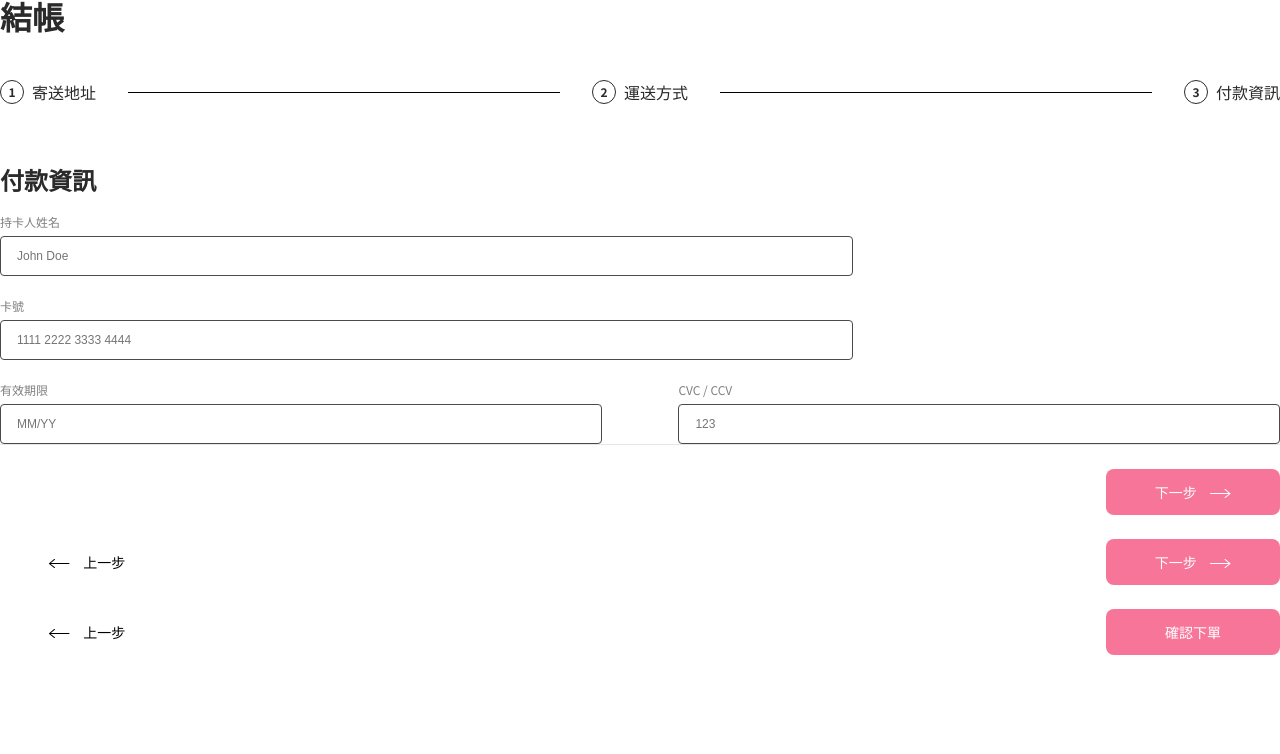
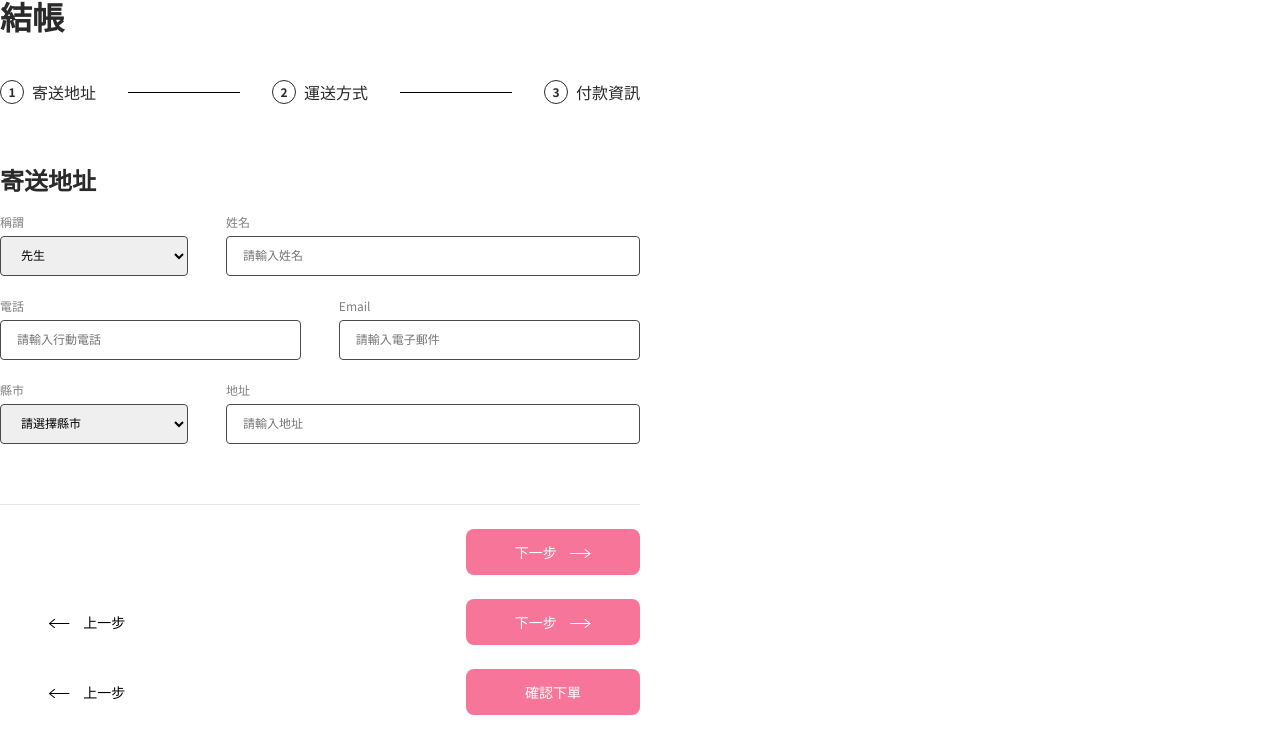
Before and after one commit to magic9701/alphashop, a React (Create React App) app: page / in a window 1280 px wide. Shown: the top 754 px of the page. Built offline with nearby package versions, Linux system fonts and the light colour scheme.

Commit message:
feat: add CheckOut.js and README

```diff
--- a/src/App.js
+++ b/src/App.js
@@ -1,18 +1,10 @@
 import "components/styles/base.scss";
-import StepProgress from "components/main/checkout/StepProgress";
-import StepOne from "components/main/checkout/StepOne";
-import StepTwo from "components/main/checkout/StepTwo";
-import StepThree from "components/main/checkout/StepThree";
-import ProgressControl from "components/main/checkout/ProgressControl";
+import CheckOut from "components/main/checkout/CheckOut";
 
 function App() {
   return (
     <div>
-      <StepProgress />
-      {/* <StepOne />
-      <StepTwo /> */}
-      <StepThree />
-      <ProgressControl />
+      <CheckOut />
     </div>
   );
 }
--- /dev/null
+++ b/src/components/main/checkout/CheckOut.js
@@ -0,0 +1,21 @@
+import StepProgress from "components/main/checkout/StepProgress";
+import StepOne from "components/main/checkout/StepOne";
+import StepTwo from "components/main/checkout/StepTwo";
+import StepThree from "components/main/checkout/StepThree";
+import ProgressControl from "components/main/checkout/ProgressControl";
+
+export default function CheckOut() {
+  return (
+    <section
+      class="register-container col col-lg-6 col-sm-12"
+      data-phase="1"
+      data-total-price="0"
+    >
+      <StepProgress />
+      <StepOne />
+      {/* <StepTwo /> */}
+      {/* <StepThree /> */}
+      <ProgressControl />
+    </section>
+  );
+}
--- a/src/components/main/checkout/StepOne.js
+++ b/src/components/main/checkout/StepOne.js
@@ -2,6 +2,7 @@ import styles from "components/main/checkout/StepOne.module.scss";
 
 function StepOne() {
   return (
+    <div className="col col-12">
       <form data-phase="address">
         <h3 className={styles.formTitle}>寄送地址</h3>
         <section className="form-body">
@@ -78,6 +79,7 @@ function StepOne() {
           </div>
         </section>
       </form>
+    </div>
   );
 }
 
--- a/src/components/main/checkout/StepOne.module.scss
+++ b/src/components/main/checkout/StepOne.module.scss
@@ -1,5 +1,7 @@
 form {
   margin-top: 64px;
+  height: 336px;
+  width: 100%;
 }
 
 select,
--- a/src/components/main/checkout/StepProgress.js
+++ b/src/components/main/checkout/StepProgress.js
@@ -7,7 +7,7 @@ function Progress({ dataPhase, number, label }) {
       <span className={styles.progressIcon}>
         <span className={styles.text}>{number}</span>
         <img
-          className={styles.icon + " cursor-point"}
+          className={`${styles.icon} cursor-point}`}
           src={stepUndone}
           alt=""
         />
@@ -19,7 +19,7 @@ function Progress({ dataPhase, number, label }) {
 
 function StepProgress() {
   return (
-    <div>
+    <div class="col col-12">
       {/* register-title */}
       <h2 className={styles.registerTitle + " col col-12"}>結帳</h2>
       {/* register-progress */}
--- a/src/components/main/checkout/StepThree.module.scss
+++ b/src/components/main/checkout/StepThree.module.scss
@@ -1,3 +1,6 @@
+form {
+  height: 336px;
+}
 .formTitle {
   font-weight: 700;
   font-size: 24px;
--- a/src/components/main/checkout/StepTwo.module.scss
+++ b/src/components/main/checkout/StepTwo.module.scss
@@ -1,3 +1,6 @@
+form {
+  height: 336px;
+}
 .formTitle {
   font-weight: 700;
   font-size: 24px;
```
Also changed, not shown: 1 other file (tests, documents, lock files or other folders). Lines whose indentation alone changed are shown as unchanged.
